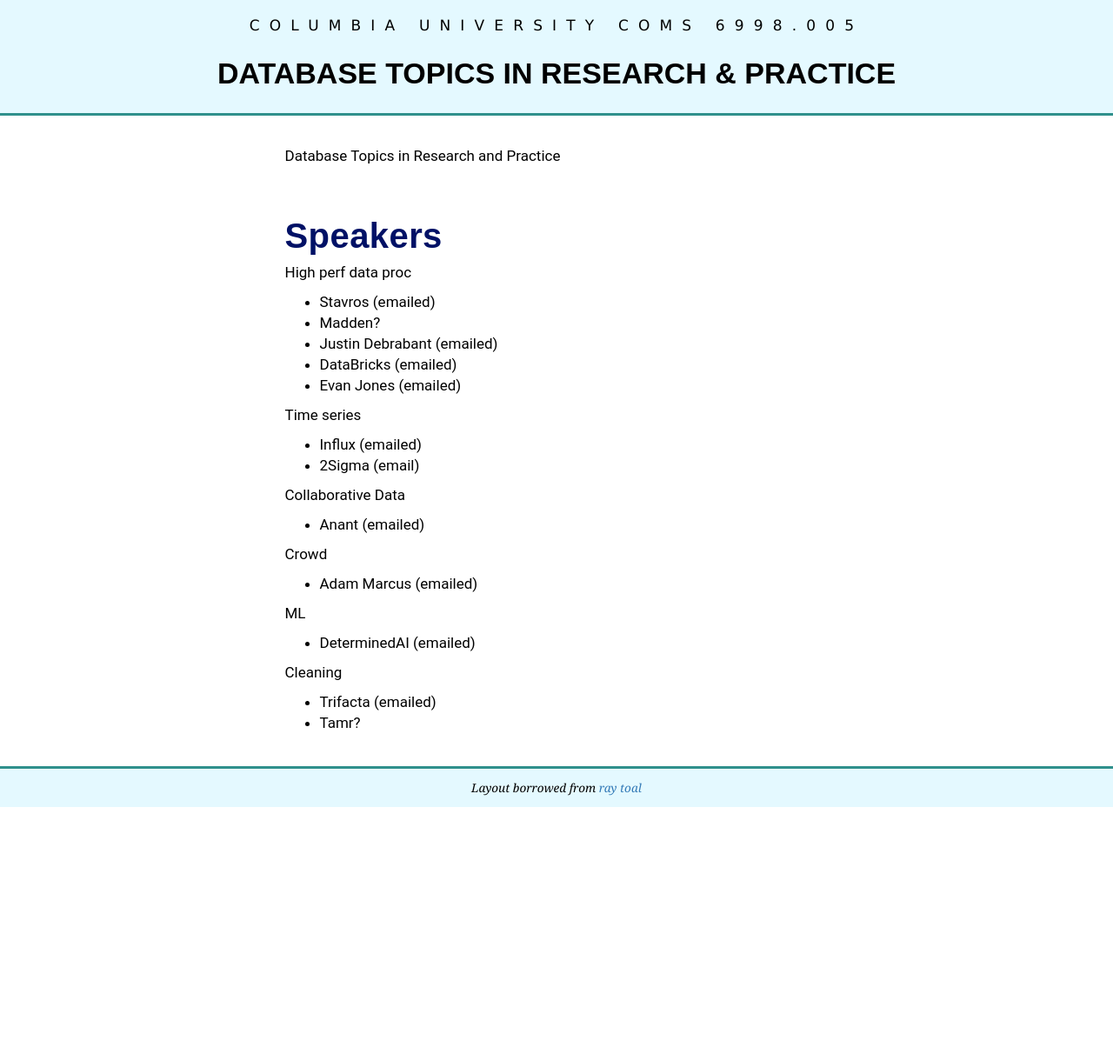
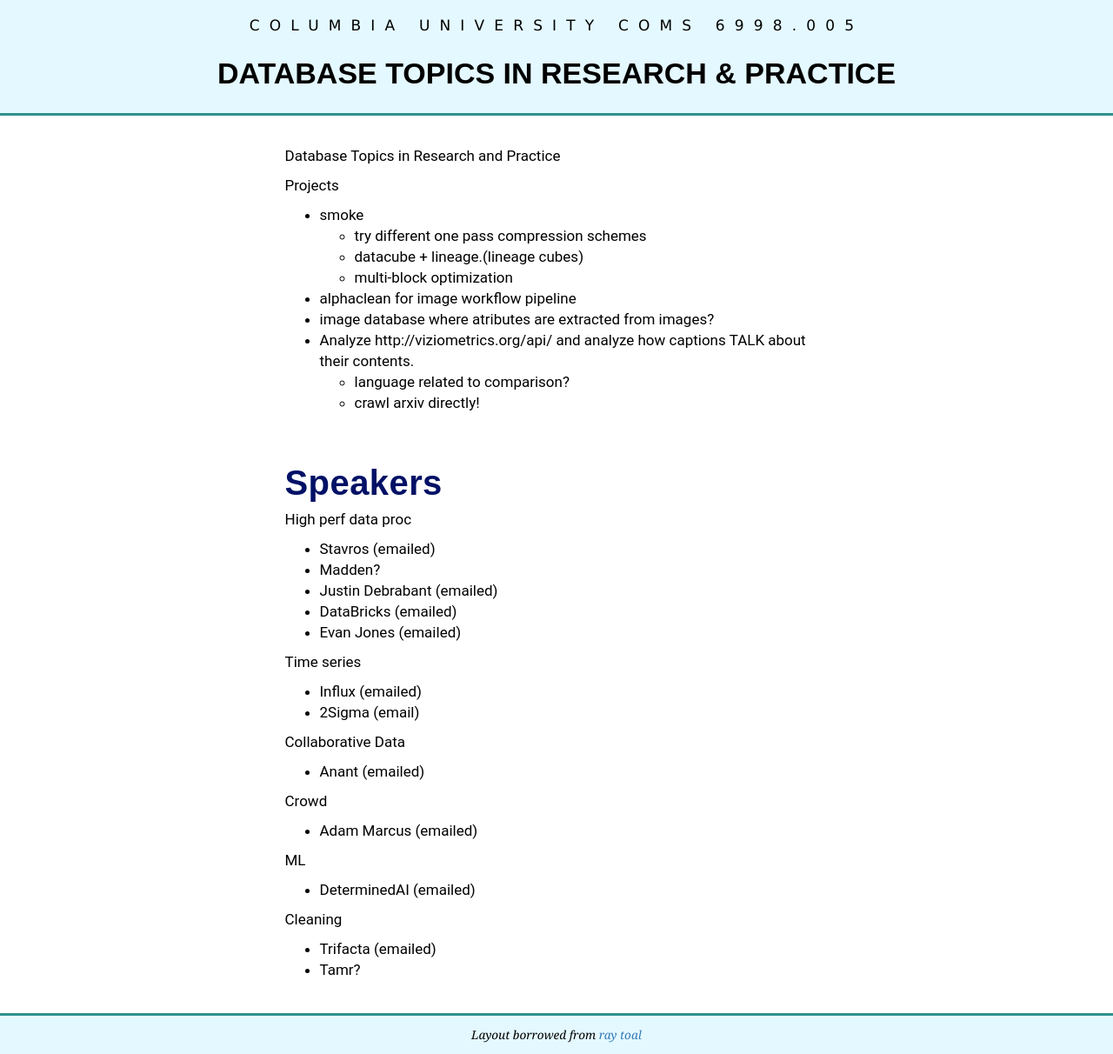
Before and after one commit to columbiadb/columbiadb.github.io, a Jekyll site: the page built from notes.md, in a window 1280 px wide. Shown: the whole page at 87% size. Built offline with Jekyll 4.4.1, drawn with Linux system fonts in a browser that asks for light colours; our own code applies the rules of GitHub Pages for plain Markdown files; before the commit the page ends 928 px from its top, so only the background shows below that.

Commit message:
lazy commit msg

```diff
--- a/notes.md
+++ b/notes.md
@@ -1,4 +1,16 @@
 Database Topics in Research and Practice
+
+Projects
+
+* smoke
+  * try different one pass compression schemes
+  * datacube + lineage.(lineage cubes)
+  * multi-block optimization
+* alphaclean for image workflow pipeline
+* image database where atributes are extracted from images?
+* Analyze http://viziometrics.org/api/ and analyze how captions TALK about their contents.
+  * language related to comparison?
+  * crawl arxiv directly!
 
 
 ## Speakers
```
